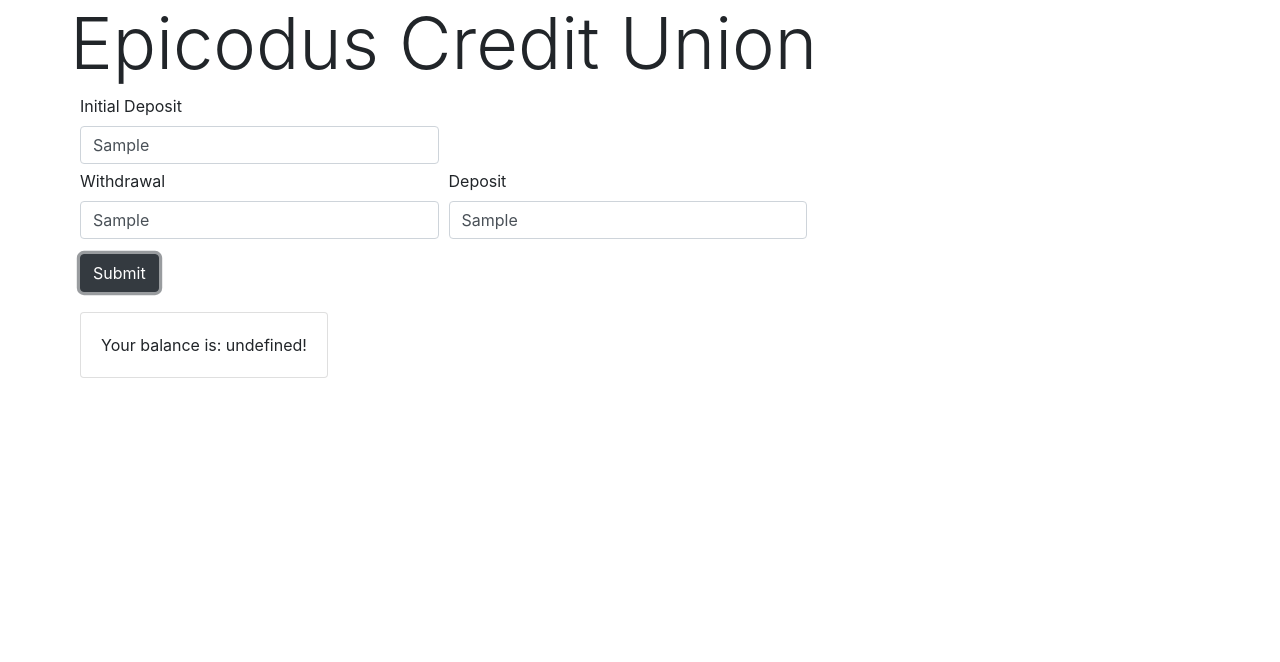
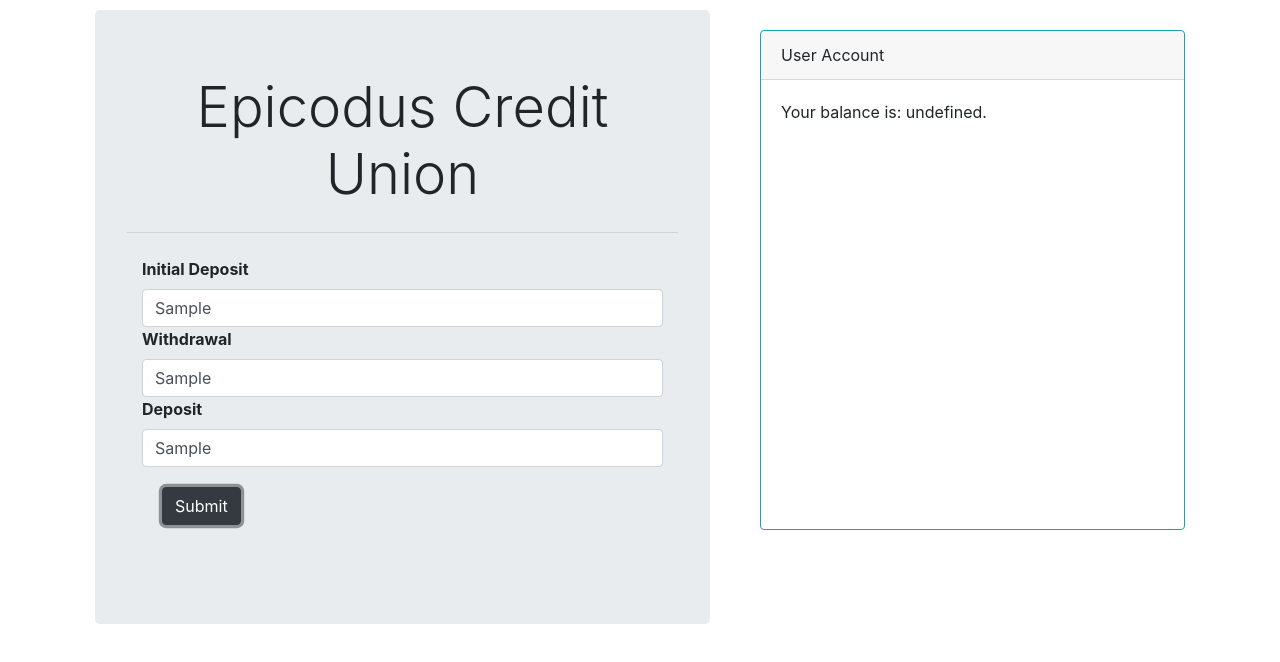
Before and after one commit to amychurchwell/credit-union, a plain HTML site: page index.html in a window 1280 px wide. Both pictures are taken after typing "Sample", "Sample", "Sample" into the empty fields and a click on the button "Submit". Drawn offline with Linux system fonts and the light colour scheme.

Commit message:
add CSS styling and overdrawn notice

```diff
--- a/css/styles.css
+++ b/css/styles.css
@@ -1,11 +1,34 @@
+h1{
+  text-align: center;
+}
+
 div .form-row{
   margin: 5px;
 }
 
 button{
-  margin: 10px;
+  margin: 20px;
 }
 
 div .card{
   margin: 10px;
+  margin-top: 30px;
+  display: none;
+  height: 500px;
 }
+
+label{
+  font-weight: bold;
+}
+
+div .form-group{
+  margin: 15px;
+}
+
+.jumbotron{
+  margin: 10px;
+}
+
+div .alert-danger{
+  display: none;
+}
--- a/index.html
+++ b/index.html
@@ -10,31 +10,31 @@
   <body>
     <div class = "container">
       <div class = "row">
+        <div class="col-md-7">
+          <div class="jumbotron">
             <form id="form">
-          <h1 class="display-3">Epicodus Credit Union</h1>
-          <div class="form-row">
-            <div class="col-md-6">
+              <h1 class="display-4">Epicodus Credit Union</h1>
+              <hr class="my-4">
+              <div class="form-group">
                 <label>Initial Deposit</label>
                 <input id="initial" type="text" class="form-control" placeholder="initial deposit">
+                <label>Withdrawal</label>
+                <input id="withdrawal" type="text" class="form-control" placeholder="Withdrawal">
+                <label>Deposit</label>
+                <input id="deposit" type="text" class="form-control" placeholder="Deposit">
+                <button type="submit" class="btn btn-dark">Submit</button>
               </div>
             </div>
-          <div class="form-row">
-            <div class="col">
-              <label>Withdrawal</label>
-              <input id="withdrawal" type="text" class="form-control" placeholder="Withdrawal">
-            </div>
-            <div class="col">
-              <label>Deposit</label>
-              <input id="deposit" type="text" class="form-control" placeholder="Deposit">
-            </div>
-          </div>
-          <button type="submit" class="btn btn-dark">Submit</button>
           </form>
         </div>
-      <div class="row">
-        <div class="card">
+        <!-- results -->
+        <div class="col-md-5">
+          <div class="card border-info mb-3" id = "result-container">
+            <div class="card-header">User Account</div>
             <div class="card-body">
+              <div class="alert alert-danger" role="alert">Your account is overdrawn!</div>
               <span id = "result"></span>
+            </div>
           </div>
         </div>
       </div>
--- a/js/scripts.js
+++ b/js/scripts.js
@@ -30,7 +30,7 @@ $(document).ready(function() {
     var deposit = parseInt($('#deposit').val());
     var withdrawal = parseInt($('#withdrawal').val());
     var initial = parseInt($('#initial').val());
-debugger;
+
     if (isNaN(withdrawal)) {
       withdrawal = 0;
     }
@@ -41,9 +41,12 @@ debugger;
 
     var newMoney = new Money(deposit, withdrawal, initial);
 
+    $('#result-container').slideDown("slow");
+    $('#result').text("Your balance is: " + newMoney.credit() + ".");
 
-    $('#result').text("Your balance is: " + newMoney.credit() + "!");
-
+    if ((newMoney.credit()) < 0){
+      $('.alert-danger').slideDown("slow");
+    }
     event.preventDefault();
 
   });
```
Lines whose indentation alone changed are shown as unchanged.
